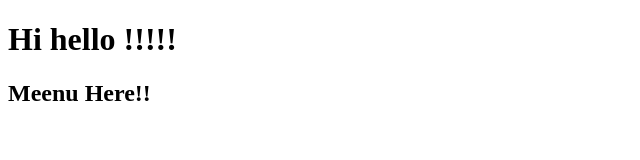
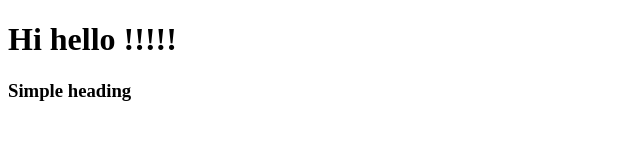
Before and after one commit to Meenu-Jojy/gitdating, a plain HTML site: page index.html in a window 1280 px wide. Shown: the full height of the page, 0-640 px from the left. Drawn offline with Linux system fonts and the light colour scheme.

Commit message:
Simple heading with <h3> added

```diff
--- a/index.html
+++ b/index.html
@@ -6,6 +6,6 @@
 </head>
 <body>
 <h1>Hi hello !!!!!</h1>
-<h2>Meenu Here!!</h2>
+<h3>Simple heading</h3>
 </body>
 </html>
```
